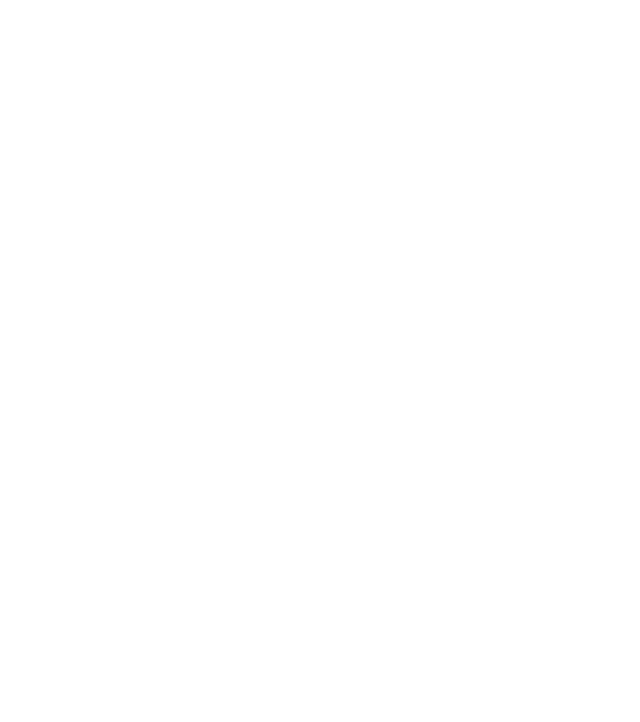
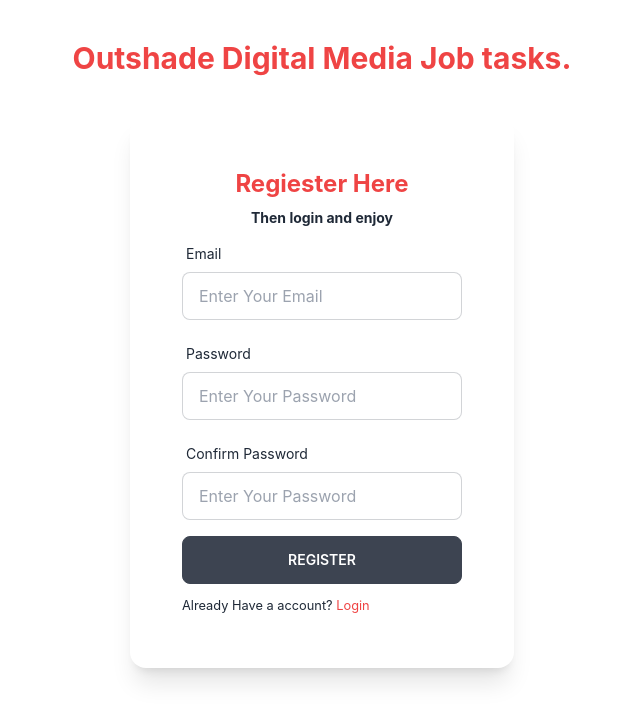
Before and after one commit to YeBenLing-ZAMAN/task-outshade-client-site-Inventory-Management-System, a React (Create React App) app: page / in a window 1280 px wide. Before the commit this address had no page. Shown: the top 722 px of the page, without its empty margins (318-958 px from the left). Built offline with nearby package versions, Linux system fonts and the light colour scheme.

Commit message:
signin route create and add functionality

```diff
--- a/src/App.js
+++ b/src/App.js
@@ -1,11 +1,14 @@
 import Login from './Component/Authencation/Login';
 import { Routes, Route } from "react-router-dom";
+import Signin from './Component/Authencation/Signin';
 
 function App() {
   return (
     <>
       <Routes>
+        <Route path="/" element={<Signin />} />
         <Route path="login" element={<Login />} />
+        <Route path="signin" element={<Signin />} />
       </Routes>
 
     </>
--- a/src/Component/Authencation/Login.js
+++ b/src/Component/Authencation/Login.js
@@ -131,7 +131,7 @@
 
                             <input className='btn w-full max-w-xs text-white' type="submit" value="Login" />
                         </form>
-                        <p><small>New to here? <Link to='/signup' className='text-red-500'>Create New Account</Link></small></p>
+                        <p><small>New to here? <Link to='/signin' className='text-red-500'>Create New Account</Link></small></p>
                     </div>
 
                 </div>
--- a/src/Component/Authencation/Signin.js
+++ b/src/Component/Authencation/Signin.js
@@ -1,9 +1,177 @@
-import React from 'react';
+import React, { useState } from 'react';
+import { useForm } from "react-hook-form";
+import { Link,useNavigate } from 'react-router-dom';
+const Signin = () => {
 
-const Signin = () => {
+    const [user, setUser] = useState(null);
+    const { register, formState: { errors }, handleSubmit, watch, reset } = useForm();
+    const navigate = useNavigate();
+
+    const onSubmit = async data => {
+        // console.log(data);
+        fetch(``, {
+            method: 'POST',
+            headers: {
+                'content-type': 'application/json',
+            },
+            body: JSON.stringify(data)
+        })
+            .then(res => res.json())
+            .then(inserted => {
+                // console.log(inserted);
+                if (inserted.insertedId) {
+                    // console.log(`user added successfully`);
+                    setUser(data);
+                    reset();
+                } else {
+                    // console.log('something wrong user is not added !')
+                }
+                // console.log("reuslt line 31 : ", inserted)
+            })
+
+    }
+
+    /*
+    const [token] = useToken(user);
+
+    if(token){
+        navigate('/login')
+    }
+
+    if(false){
+        return <Loading></Loading>
+    }
+    */
+
     return (
         <>
+           <div className='h-screen'>
+            <h1 className='text-3xl font-bold text-red-500 text-center mt-10 mb-10'>Outshade Digital Media Job tasks.</h1>
+            <div className='flex justify-center items-center'>
+                <div className="card w-96 bg-base-100 shadow-xl p-5">
+                    <div className="card-body">
+                        <h2 className="text-center text-2xl font-bold text-red-500">Regiester Here</h2>
+                        <h2 className="text-center text-sm font-bold ">Then login and enjoy</h2>
 
+                        <form onSubmit={handleSubmit(onSubmit)}>
+
+                            {/* email */}
+                            <div className="form-control w-full max-w-xs">
+                                <label className="label">
+                                    <span className="label-text">Email</span>
+                                </label>
+
+                                <input
+                                    type="email"
+                                    placeholder="Enter Your Email"
+                                    className="input input-bordered w-full max-w-xs"
+                                    {...register("email", {
+                                        required: {
+                                            value: true,
+                                            message: 'Email is Required'
+                                        },
+                                        pattern: {
+                                            value: /^[a-zA-Z0-9.!#$%&’*+/=?^_`{|}~-]+@[a-zA-Z0-9-]+(?:\.[a-zA-Z0-9-]+)*$/,
+                                            message: 'Enter Vaild Email Address'
+                                        }
+                                    })}
+                                />
+
+                                <label className="label">
+                                    {errors.email?.type === 'required' && <span
+                                        className="label-text-alt text-red-500">
+                                        {errors.email.message}
+                                    </span>}
+                                    {errors.email?.type === 'pattern' && <span
+                                        className="label-text-alt text-red-500">
+                                        {errors.email.message}
+                                    </span>}
+
+                                </label>
+                            </div>
+                            {/* password */}
+                            <div className="form-control w-full max-w-xs">
+                                <label className="label">
+                                    <span className="label-text">Password</span>
+                                </label>
+
+                                <input
+                                    type="password"
+                                    placeholder="Enter Your Password"
+                                    className="input input-bordered w-full max-w-xs"
+                                    autoComplete='off'
+                                    {...register("password", {
+                                        required: {
+                                            value: true,
+                                            message: 'Password is Required'
+                                        },
+                                        minLength: {
+                                            value: 6,
+                                            message: 'Must be 6 characters or longer'
+                                        }
+                                    })}
+                                />
+
+                                <label className="label">
+                                    {errors.password?.type === 'required' && <span
+                                        className="label-text-alt text-red-500">
+                                        {errors.password.message}
+                                    </span>}
+                                    {errors.password?.type === 'minLength' && <span
+                                        className="label-text-alt text-red-500">
+                                        {errors.password.message}
+                                    </span>}
+
+                                </label>
+                            </div>
+
+                            {/* confirm password */}
+                            <div className="form-control w-full max-w-xs">
+                                <label className="label">
+                                    <span className="label-text">Confirm Password</span>
+                                </label>
+
+                                <input
+                                    type="password"
+                                    placeholder="Enter Your Password"
+                                    className="input input-bordered w-full max-w-xs"
+                                    autoComplete='off'
+                                    {...register("confirm_password", {
+                                        required: {
+                                            value: true,
+                                            message: 'Confirm Password is Required'
+                                        },
+                                        validate: (val) => {
+                                            if (watch('password') !== val) {
+                                                return "Your passwords do no match";
+                                            }
+                                        },
+                                    })}
+                                />
+
+                                <label className="label">
+                                    {errors.confirm_password?.type === 'required' && <span
+                                        className="label-text-alt text-red-500">
+                                        {errors.confirm_password.message}
+                                    </span>}
+
+                                    {errors.confirm_password?.message === 'Your passwords do no match' && <span
+                                        className="label-text-alt text-red-500">
+                                        {errors.confirm_password.message}
+                                    </span>}
+
+                                </label>
+                            </div>
+
+                            {/* signInError */}
+
+                            <input className='btn w-full max-w-xs text-white' type="submit" value="Register" />
+                        </form>
+                        <p><small>Already Have a account? <Link to='/login' className='text-red-500'>Login</Link></small></p>
+                    </div>
+                </div>
+            </div>
+        </div>
         </>
     );
 };
```
